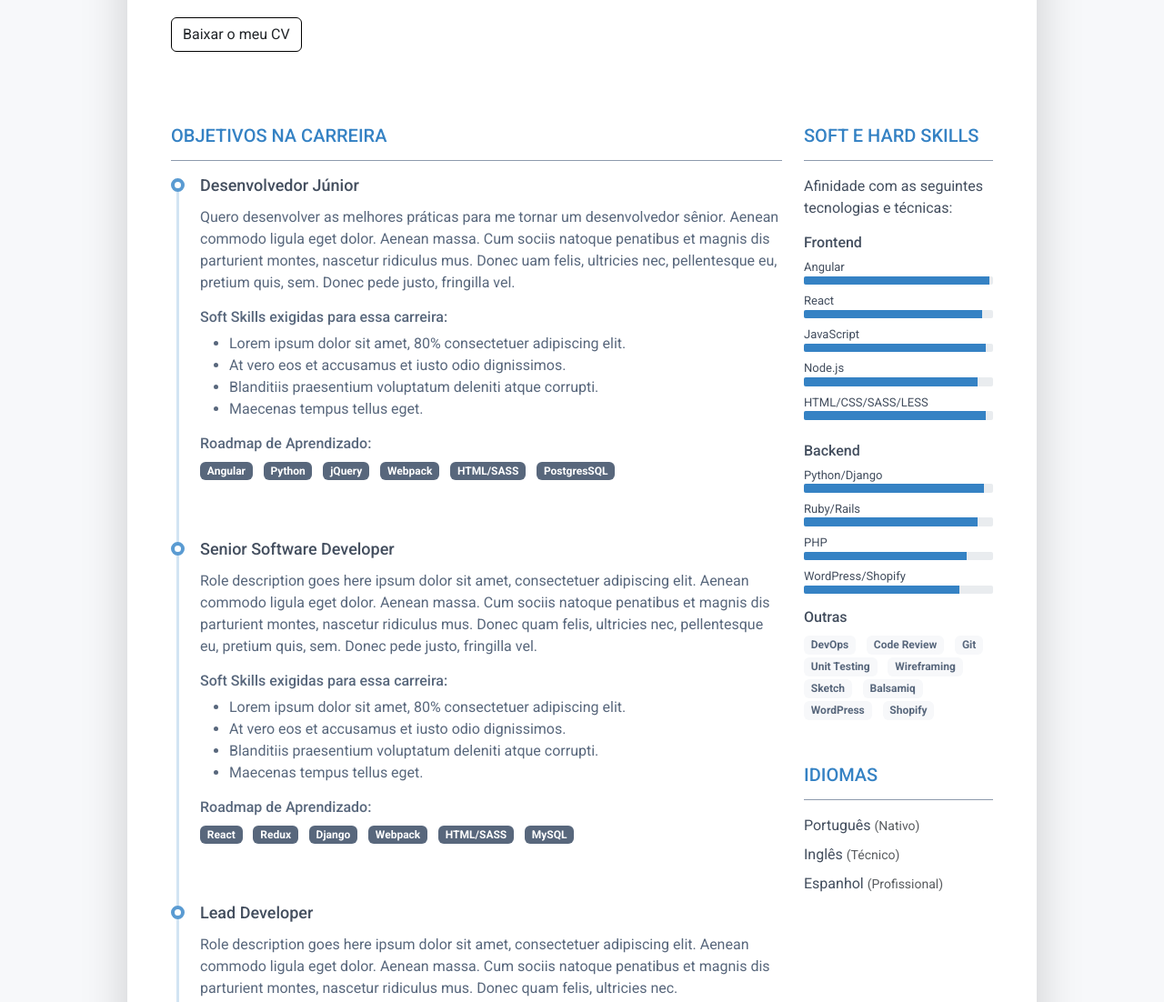
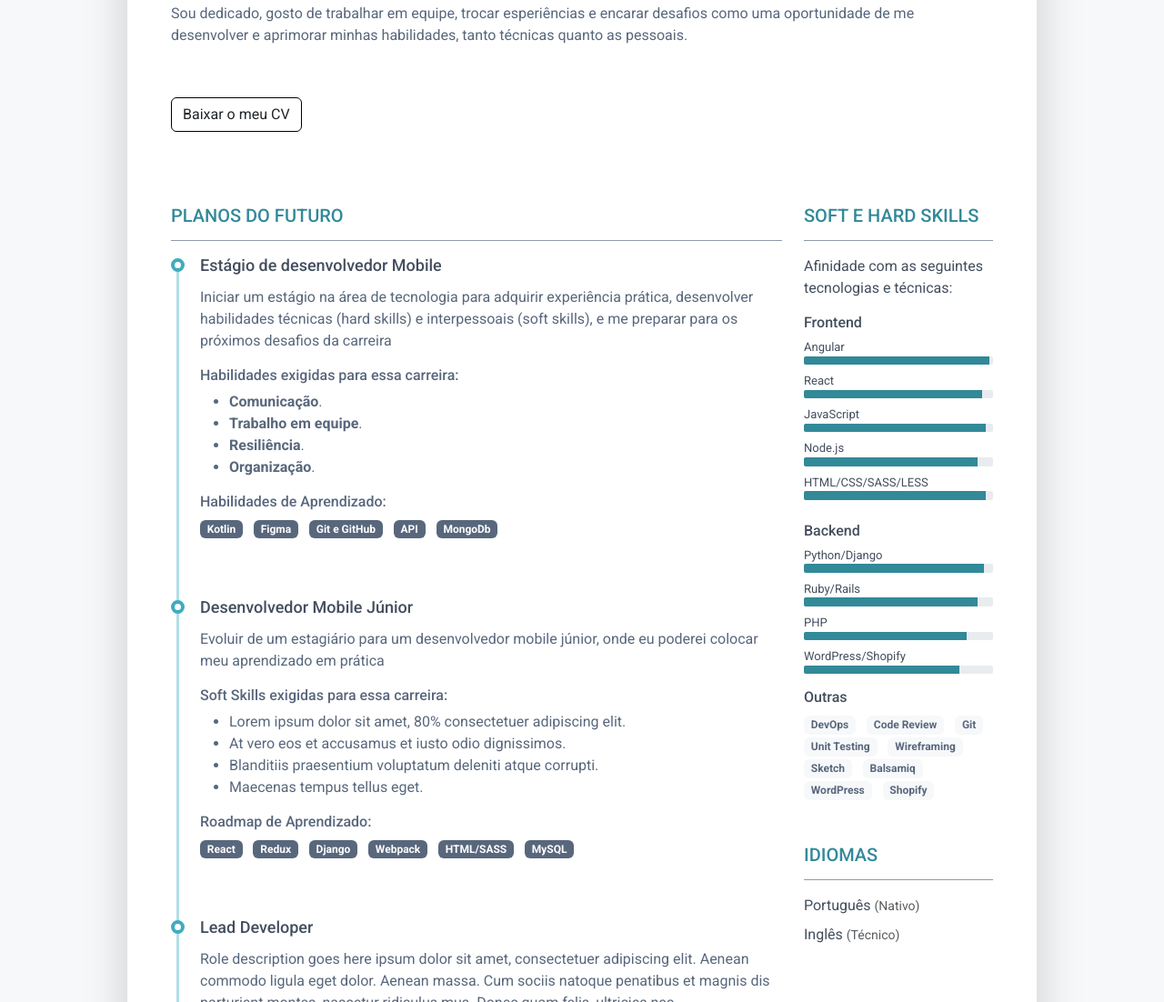
Before and after one commit to MayconxDev/MapaDeCarreira, a plain HTML site: page index.html in a window 1280 px wide. Shown: the part 439-1541 px from the top of the page at 91% size. Drawn offline with Linux system fonts and the light colour scheme.

Commit message:
Atualização

```diff
--- /dev/null
+++ b/assets/css/bootstrap-8.css
@@ -0,0 +1,5 @@
+body {
+    /* Gradiente linear do azul para o roxo */
+    background: linear-gradient(120deg, #4f8cff 0%, #a084ee 100%);
+    min-height: 100vh;
+}
--- a/index.html
+++ b/index.html
@@ -30,7 +30,7 @@
 	<meta name="viewport" content="width=device-width, initial-scale=1.0">
 	<meta name="description" content="">
 	<meta name="author" content="">
-	<link rel="shortcut icon" href="favicon.ico">
+	<link rel="shortcut icon" href="computer.png">
 
 	<!-- Google Font -->
 	<link href="https://fonts.googleapis.com/css?family=Roboto:300,400,500,700,900" rel="stylesheet">
@@ -39,7 +39,7 @@
 	<script defer src="assets/fontawesome/js/all.min.js"></script>
 
 	<!-- Theme CSS -->
-	<link id="theme-style" rel="stylesheet" href="assets/css/bootstrap-2.css">
+	<link id="theme-style" rel="stylesheet" href="assets/css/bootstrap-4.css">
 
 </head>
 
@@ -74,7 +74,7 @@
 													class="fab fa-linkedin-in fa-fw"></i></span>Linkedin</a>
 									</li>
 									<li class="mb-3">
-										<a class="text-link" href="https://github.com/MayconxDev" target = "_blank">
+										<a class="text-link" href="https://github.com/MayconxDev/" target = "_blank">
 											<span class="fa-container text-center me-2">
 												<i class="fab fa-github-alt fa-fw"></i></span>Github/MayconDev</a>
 										</a>
@@ -91,9 +91,14 @@
 				<section class="resume-section summary-section mb-5">
 					<h2 class="resume-section-title text-uppercase font-weight-bold pb-3 mb-3">Prazer em conhecer</h2>
 					<div class="resume-section-content">
-						<p class="mb-0"> Sou o Maycon, profissional da área de desenvolvimento de aplicações mobile. Tenho interesse
-							em diversas áreas como banco de dados, design e serviçoes em cloud, sembre busco me aprimorar e aprender coisas novas ,
-							 sempre se atualizando, pois a área de tecnologia muda a todo momento.
+						<p class="mb-3"> Sou o Maycon, profissional da área de desenvolvimento de aplicações mobile. Tenho interesse
+							em diversas áreas como banco de dados, design, desenvolvimento e serviçoes em cloud, sempre busco me aprimorar e aprender coisas novas. Sou
+							apaixonado por tecnologia desde criança, e hoje essa paixão virou objetivo de carreira.
+
+						</p>
+
+						<p class="mb-4">Sou dedicado, gosto de trabalhar em equipe, trocar esperiências e encarar desafios como uma oportunidade de me desenvolver
+							e aprimorar minhas habilidades, tanto técnicas quanto as pessoais.
 						</p>
 
 						<!-- Altere o link para um PDF do seu Curriculo -->
@@ -103,53 +108,50 @@
 				<div class="row">
 					<div class="col-lg-9">
 						<section class="resume-section experience-section mb-5">
-							<h2 class="resume-section-title text-uppercase font-weight-bold pb-3 mb-3">Objetivos na Carreira
-							</h2>
+							<h2 class="resume-section-title text-uppercase font-weight-bold pb-3 mb-3">Planos Do Futuro</h2>
 							<div class="resume-section-content">
 								<div class="resume-timeline position-relative">
 									<article class="resume-timeline-item position-relative pb-5">
 
 										<div class="resume-timeline-item-header mb-2">
 											<div class="d-flex flex-column flex-md-row">
-												<h3 class="resume-position-title font-weight-bold mb-1">Desenvolvedor
-													Júnior
+												<h3 class="resume-position-title font-weight-bold mb-1">Estágio de desenvolvedor Mobile
+
 												</h3>
 											</div>
 										</div>
 										<div class="resume-timeline-item-desc">
-											<p>Quero desenvolver as melhores práticas para me tornar
-												um desenvolvedor sênior. Aenean commodo ligula eget dolor. Aenean massa.
-												Cum sociis natoque penatibus et magnis dis parturient montes, nascetur
-												ridiculus mus. Donec uam felis, ultricies nec, pellentesque eu, pretium
-												quis, sem. Donec
-												pede justo, fringilla vel.</p>
+											<p> Iniciar um estágio na área de tecnologia para adquirir experiência prática,
+												desenvolver habilidades técnicas (hard skills) e interpessoais (soft skills),
+												e me preparar para os próximos desafios da carreira </p>
 											</p>
 											<h4 class="resume-timeline-item-desc-heading font-weight-bold">
-												Soft Skills exigidas para essa carreira:
+												Habilidades exigidas para essa carreira:
 											</h4>
 											<ul>
-												<li>Lorem ipsum dolor sit amet, 80% consectetuer adipiscing elit.</li>
-												<li>At vero eos et accusamus et iusto odio dignissimos.</li>
-												<li>Blanditiis praesentium voluptatum deleniti atque corrupti.</li>
-												<li>Maecenas tempus tellus eget.</li>
+												<li><b>Comunicação</b>.</li>
+												<li><b>Trabalho em equipe</b>.</li>
+												<li><b>Resiliência</b>.</li>
+												<li><b>Organização</b>.</li>
 											</ul>
 											<h4 class="resume-timeline-item-desc-heading font-weight-bold">
-												Roadmap de Aprendizado:</h4>
+												Habilidades de Aprendizado:</h4>
 											</h4>
 											<ul class="list-inline">
 												<li class="list-inline-item">
-													<span class="badge bg-secondary badge-pill">Angular</span>
+													<span class="badge bg-secondary badge-pill">Kotlin</span>
 												</li>
+
 												<li class="list-inline-item"><span
-														class="badge bg-secondary badge-pill">Python</span></li>
+														class="badge bg-secondary badge-pill">Figma</span></li>
 												<li class="list-inline-item"><span
-														class="badge bg-secondary badge-pill">jQuery</span></li>
+														class="badge bg-secondary badge-pill">Git e GitHub</span></li>
 												<li class="list-inline-item"><span
-														class="badge bg-secondary badge-pill">Webpack</span></li>
+														class="badge bg-secondary badge-pill">API</span></li>
 												<li class="list-inline-item"><span
-														class="badge bg-secondary badge-pill">HTML/SASS</span></li>
+														class="badge bg-secondary badge-pill">MongoDb</span></li>
 												<li class="list-inline-item"><span
-														class="badge bg-secondary badge-pill">PostgresSQL</span></li>
+														class="badge bg-secondary badge-pill"></span></li>
 											</ul>
 										</div>
 
@@ -159,16 +161,14 @@
 
 										<div class="resume-timeline-item-header mb-2">
 											<div class="d-flex flex-column flex-md-row">
-												<h3 class="resume-position-title font-weight-bold mb-1">Senior Software
-													Developer</h3>
+												<h3 class="resume-position-title font-weight-bold mb-1">Desenvolvedor Mobile
+													Júnior</h3>
 											</div>
 										</div>
 										<div class="resume-timeline-item-desc">
-											<p>Role description goes here ipsum dolor sit amet, consectetuer adipiscing
-												elit. Aenean commodo ligula eget dolor. Aenean massa. Cum sociis natoque
-												penatibus et magnis dis parturient montes, nascetur ridiculus mus. Donec
-												quam felis, ultricies nec, pellentesque eu, pretium quis, sem. Donec
-												pede justo, fringilla vel.</p>
+											<p> Evoluir de um estagiário para um desenvolvedor mobile júnior, onde eu poderei colocar meu aprendizado em prática
+
+											</p>
 											<h4 class="resume-timeline-item-desc-heading font-weight-bold">
 												Soft Skills exigidas para essa carreira:
 											</h4>
@@ -406,8 +406,8 @@
 									<li class="mb-2 align-middle"><span
 											class="resume-lang-name font-weight-bold">Inglês</span> <small
 											class="text-muted font-weight-normal">(Técnico)</small></li>
-									<li><span class="resume-lang-name font-weight-bold">Espanhol</span> <small
-											class="text-muted font-weight-normal">(Profissional)</small></li>
+									<li><span class="resume-lang-name font-weight-bold"></span> <small
+											class="text-muted font-weight-normal"></small></li>
 								</ul>
 							</div>
 						</section>
```
Also changed, not shown: computer.png (added).
